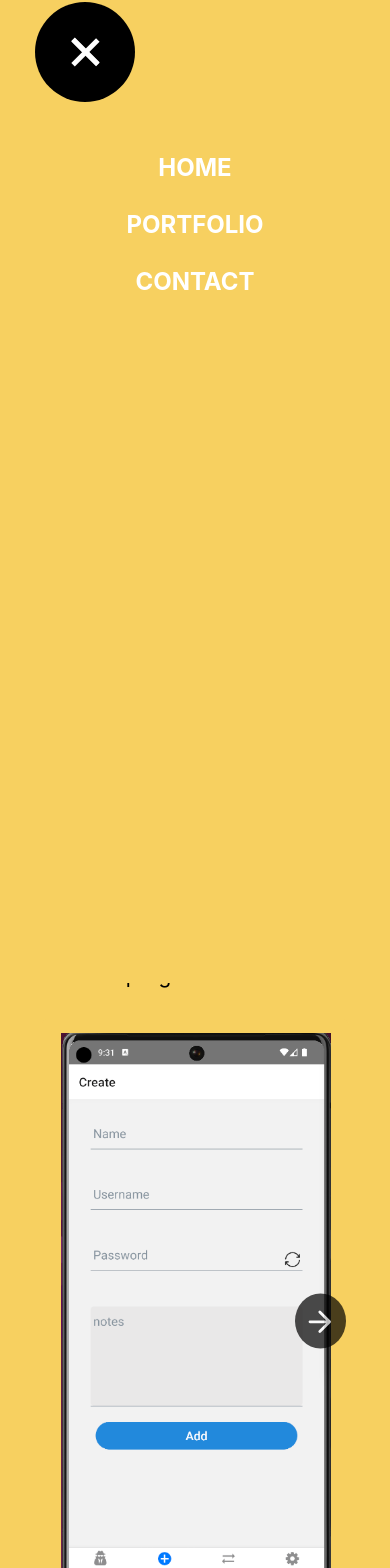
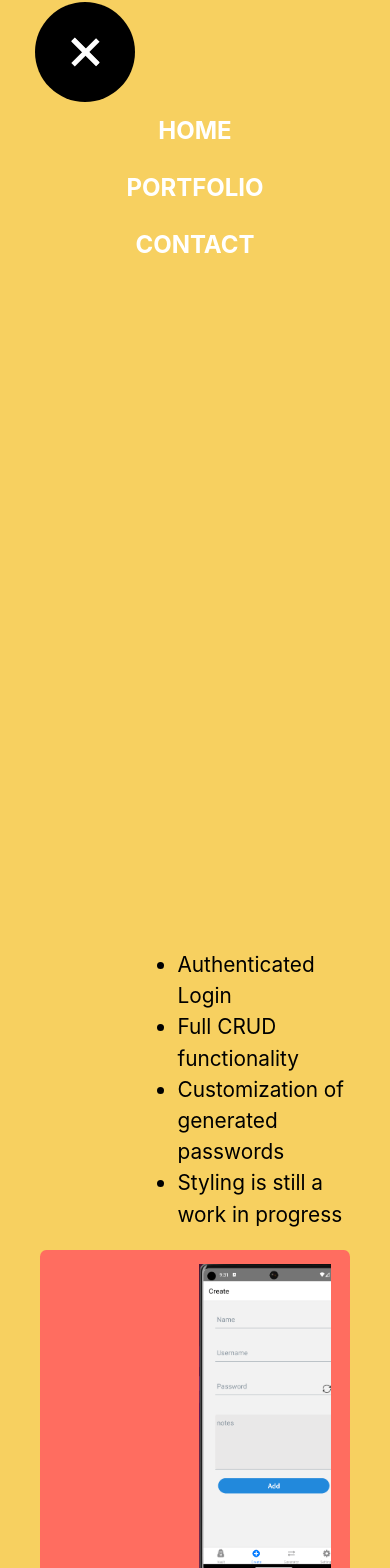
Before and after one commit to gshawnr/react_personal_site, a React (Create React App) app: page /portfolio in a window 390 px wide. Shown: the part 6-1574 px from the top of the page. Built offline with nearby package versions, Linux system fonts and the light colour scheme; no server answers.

Commit message:
complete v2 responsive styling updates

```diff
--- a/src/components/App.css
+++ b/src/components/App.css
@@ -1,3 +1,4 @@
 .app {
   min-height: 100vh;
+  min-width: 375px;
 }
--- a/src/components/Modal.tsx
+++ b/src/components/Modal.tsx
@@ -1,5 +1,7 @@
 import { Box, Paper } from "@mui/material";
 import Modal from "@mui/material/Modal";
+
+import "./Modal.css";
 
 type ModalProps = {
   modalState: boolean;
@@ -13,7 +15,7 @@ export default function BasicModal({
   modalState,
 }: ModalProps) {
   return (
-    <div>
+    <div className="modal-container">
       <Modal
         open={modalState}
         onClose={() => changeModalState(false)}
@@ -34,7 +36,7 @@ const style = {
     top: "50%",
     left: "50%",
     transform: "translate(-50%, -50%)",
-    width: "60%",
+    width: "80%",
     height: "80%",
     bgcolor: "background.paper",
     border: "2px thin #0b2447",
--- a/src/components/Navbar.css
+++ b/src/components/Navbar.css
@@ -2,7 +2,9 @@
   background-color: grey;
   padding-top: 2%;
 }
+
 .nav-menu-hidden {
+  height: 100%;
 }
 
 .nav-menu-icon-container {
@@ -30,7 +32,7 @@
   background-color: #fff;
   position: absolute;
   left: -1;
-  transition: transform 0.2s ease-in-out;
+  transition: transform 200ms ease-in-out;
 }
 
 .nav-menu-icon span:nth-child(1) {
@@ -60,14 +62,12 @@
 
 .nav-menu-active + .nav-menu-items {
   display: block;
-  margin-top: 15px;
 }
 
 .nav-menu-items {
   display: none;
   position: absolute;
   width: 150px;
-  top: 130px;
   left: 50px;
 }
 
--- a/src/components/Navbar.tsx
+++ b/src/components/Navbar.tsx
@@ -25,13 +25,25 @@ const Navbar = ({ linkColor }: NavbarProps) => {
         </div>
       </div>
       <div className="nav-menu-items" style={{ backgroundColor: linkColor }}>
-        <Link style={{ backgroundColor: linkColor }} to="/">
+        <Link
+          style={{ backgroundColor: linkColor }}
+          to="/"
+          onClick={() => setMenuActive(!menuActive)}
+        >
           HOME
         </Link>
-        <Link style={{ backgroundColor: linkColor }} to="/portfolio">
+        <Link
+          style={{ backgroundColor: linkColor }}
+          to="/portfolio"
+          onClick={() => setMenuActive(!menuActive)}
+        >
           PORTFOLIO
         </Link>
-        <Link style={{ backgroundColor: linkColor }} to="/contact">
+        <Link
+          style={{ backgroundColor: linkColor }}
+          to="/contact"
+          onClick={() => setMenuActive(!menuActive)}
+        >
           CONTACT
         </Link>
       </div>
--- a/src/screens/Contact.css
+++ b/src/screens/Contact.css
@@ -1,6 +1,7 @@
 h1 {
   font-size: 3rem;
   margin-top: 0;
+  text-align: center;
 }
 
 .contact-btn-group {
@@ -21,10 +22,7 @@ h1 {
   background-color: white;
   border-radius: 5%;
   margin: 3% auto;
-
   padding: 2% 1%;
-  min-width: 400px;
-  /* width: 40%; */
   width: 500px;
 }
 
@@ -45,40 +43,8 @@ h1 {
   width: 30%;
 }
 
-@media screen and (max-width: 1050px) {
+@media screen and (max-width: 550px) {
   .contact-form-control {
-    /* padding: 2% 0; */
-    /* width: 70%; */
-    /* width: 500px; */
-  }
-
-  .contact-form-group {
-    /* width: 90%; */
+    width: 90%;
   }
 }
-
-@media screen and (max-width: 870px) {
-  .contact {
-    padding-top: 22%;
-  }
-}
-
-@media screen and (max-width: 620px) {
-  .contact-heading {
-    display: none;
-  }
-  .contact-form-control {
-    /* width: 100%; */
-    /* padding-top: 15%; */
-  }
-  .contact {
-    /* padding-top: 20%; */
-  }
-}
-
-@media screen and (max-width: 500px) {
-  .contact-form-control {
-    width: 100%;
-    /* padding-top: 15%; */
-  }
-}
--- a/src/screens/Home.css
+++ b/src/screens/Home.css
@@ -2,13 +2,11 @@
   background-color: #009fbd;
   display: flex;
   justify-content: center;
-  /* padding: 0 20px; */
   min-height: 100vh;
 }
 
 .home-main {
   display: flex;
-  /* padding: 0 15%; */
   padding: 0 10px 0px 200px;
   margin-top: 8%;
 }
@@ -81,4 +79,9 @@
     margin-top: 0;
     padding: 10%;
   }
+
+  .image-container {
+    text-align: center;
+    padding-bottom: 2%;
+  }
 }
--- a/src/screens/Portfolio.css
+++ b/src/screens/Portfolio.css
@@ -64,7 +64,7 @@ li {
 }
 
 .portfolio-image-mob {
-  width: 45%;
+  width: 55%;
 }
 
 .portfolio-image-web {
@@ -72,7 +72,13 @@ li {
   object-fit: cover;
 }
 
-@media screen and (max-width: 1325px) {
+.portfolio-image-container {
+  display: flex;
+  justify-content: center;
+  align-items: center;
+}
+
+@media screen and (max-width: 900px) {
   .portfolio-mob-container {
     display: block;
   }
@@ -86,20 +92,7 @@ li {
 }
 
 @media screen and (max-width: 725px) {
-  .portfolio-mob-carousel {
-    background-color: #f7d060;
-  }
-
-  .portfolio-image-mob {
-    width: 100%;
-  }
-
   .portfolio-web-carousel {
     display: none;
   }
-
-  .portfolio-mob-text-container {
-    margin: 1% auto;
-    padding: 1%;
-  }
 }
--- a/src/screens/Portfolio.tsx
+++ b/src/screens/Portfolio.tsx
@@ -40,11 +40,11 @@ function Portfolio() {
         </div>
       </div>
       <div className="portfolio-web-container">
+        <h3>MERN Stack Investing App</h3>
         <div className="portfolio-web-carousel">
           <Carousel>{webImages}</Carousel>
         </div>
         <div className="portfolio-web-text-container">
-          <h3>MERN Stack Investing App</h3>
           <p>
             This project solves the challenge of processing and analyzing large
             amounts of financial data quickly and efficiently. It uses an
@@ -83,7 +83,7 @@ function createImagesArr(
   return imageStrings.map((image, index) => {
     return (
       <div key={index}>
-        <div>
+        <div className="portfolio-image-container">
           <img className={classname} src={image} />
         </div>
       </div>
```
